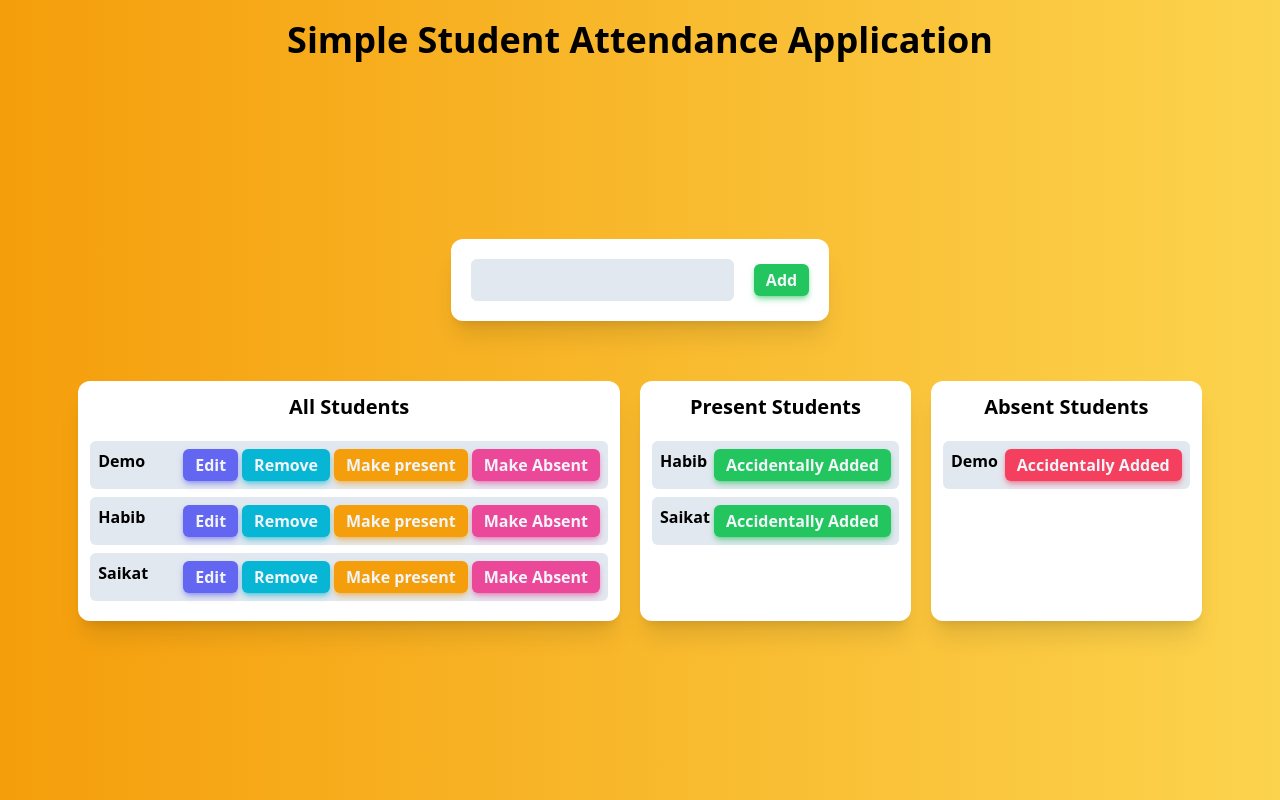
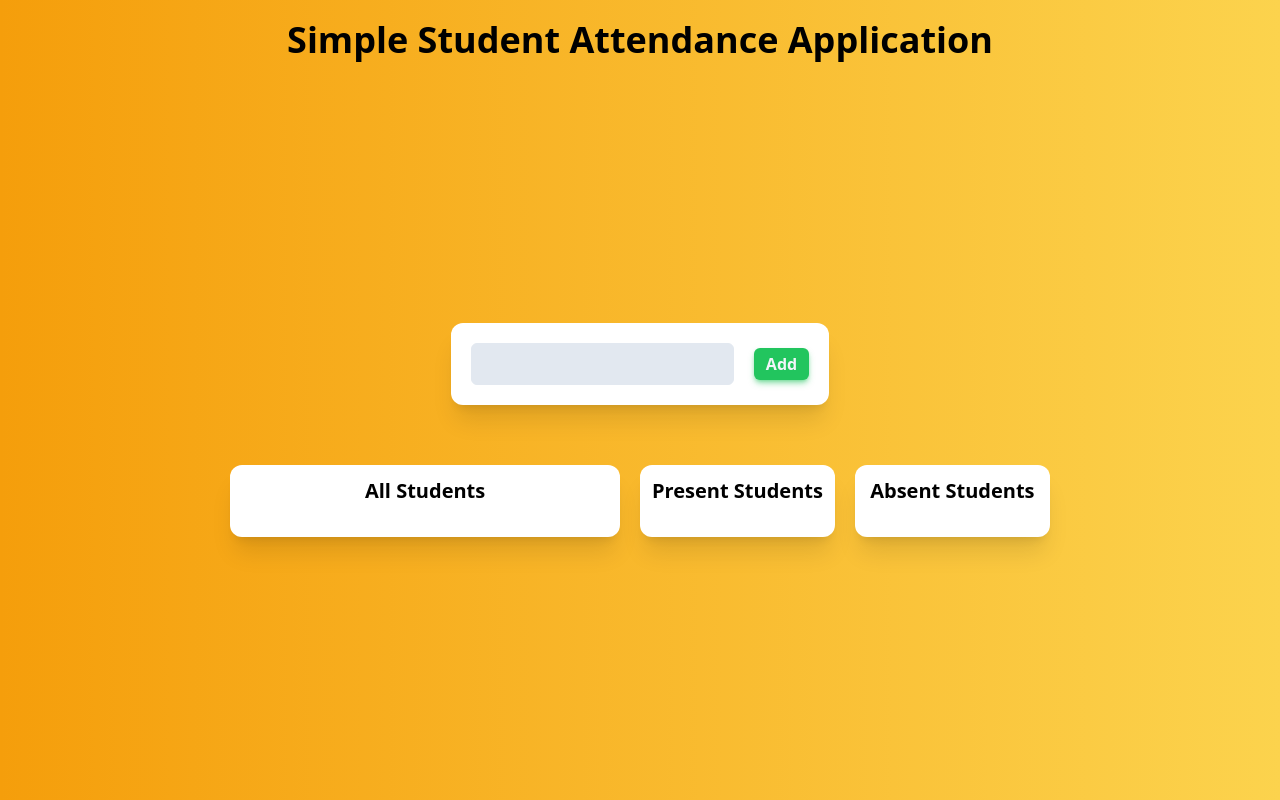
Before and after one commit to Nazmul1582/frontend-applications, a React (Create React App) app: page / in a window 1280 px wide. Built offline with nearby package versions, Linux system fonts and the light colour scheme; data requests are answered from the project's data file.

Commit message:
Simple Student Attendance Application with Context API

```diff
--- a/package.json
+++ b/package.json
@@ -13,7 +13,6 @@
   },
   "scripts": {
     "start": "react-scripts start",
-    "json-server": "json-server -p 5000 --watch ./src/db.json",
     "build": "react-scripts build",
     "test": "react-scripts test",
     "eject": "react-scripts eject"
--- a/public/index.html
+++ b/public/index.html
@@ -24,7 +24,7 @@
       work correctly both with client-side routing and a non-root public URL.
       Learn how to configure a non-root public URL by running `npm run build`.
     -->
-    <title>Simple Student Attendance Application with Fetch API</title>
+    <title>Simple Student Attendance Application with Context API</title>
   </head>
   <body>
     <noscript>You need to enable JavaScript to run this app.</noscript>
--- a/src/App.js
+++ b/src/App.js
@@ -1,50 +1,15 @@
-import { useEffect, useState } from "react";
 import InputArea from "./components/InputArea";
 import OutputArea from "./components/OutputArea";
 
 function App() {
-  const [studentName, setStudentName] = useState("");
-  const [allStudents, setAllStudents] = useState([]);
-  const [editMode, setEditMode] = useState(false);
-  const [editableStudent, setEditableStudent] = useState(null);
-
-  const getAllStudents = () => {
-    fetch("http://localhost:5000/students")
-      .then((response) => response.json())
-      .then((data) => setAllStudents(data))
-      .catch((err) => console.log(err));
-  };
-
-  useEffect(() => {
-    getAllStudents();
-  }, []);
-
   return (
     <div className="min-h-screen  bg-gradient-to-r from-amber-500 to-amber-300">
       <h1 className="text-center text-4xl font-bold py-5">
         Simple Student Attendance Application
       </h1>
       <div className="flex flex-col items-center justify-center custom-height">
-        <InputArea
-          states={{
-            studentName,
-            setStudentName,
-            editMode,
-            setEditMode,
-            editableStudent,
-            setEditableStudent,
-            getAllStudents,
-          }}
-        />
-        <OutputArea
-          states={{
-            allStudents,
-            setStudentName,
-            setEditMode,
-            setEditableStudent,
-            getAllStudents,
-          }}
-        />
+        <InputArea />
+        <OutputArea />
       </div>
     </div>
   );
--- a/src/components/AbsentStudents.js
+++ b/src/components/AbsentStudents.js
@@ -1,14 +1,16 @@
 import React from "react";
+import { useStudent } from "../contexts/StudentContext";
 
-const AbsentStudents = ({ allStudents, toggleHandler }) => {
+const AbsentStudents = () => {
+  const { students, toggleHandler } = useStudent();
   return (
     <div
       className={`bg-white shadow-xl rounded-xl text-center p-3 ${
-        allStudents.length > 4 && "overflow-y-scroll"
+        students.length >= 4 && "overflow-y-scroll"
       }  max-h-[50vh]`}
     >
       <h2 className="mb-5 text-xl font-bold">Absent Students</h2>
-      {allStudents.map(
+      {students.map(
         (student) =>
           student.isPresent === false && (
             <div
--- a/src/components/AllStduents.js
+++ b/src/components/AllStudents.js
@@ -1,17 +1,18 @@
 import React from "react";
+import { useStudent } from "../contexts/StudentContext";
 
-const AllStduents = ({ states }) => {
+const AllStduents = () => {
   const {
-    allStudents,
+    students,
+    setStudents,
     setStudentName,
     setEditMode,
     setEditableStudent,
-    getAllStudents,
-  } = states;
+  } = useStudent();
 
   const editHandler = (studentId) => {
     setEditMode(true);
-    const toBeEditableStudent = allStudents.find(
+    const toBeEditableStudent = students.find(
       (student) => student.id === studentId
     );
     setStudentName(toBeEditableStudent.name);
@@ -19,34 +20,34 @@ const AllStduents = ({ states }) => {
   };
 
   const removeHandler = (studentId) => {
-    fetch(`http://localhost:5000/students/${studentId}`, {
-      method: "DELETE",
-    }).then(() => getAllStudents());
+    const updatedStudents = students.filter(
+      (student) => student.id !== studentId
+    );
+    setStudents(updatedStudents);
   };
 
   const attedanceHandler = (studentId, value) => {
-    const student = allStudents.find((student) => student.id === studentId);
-    if (student.isPresent !== "") {
-      alert(`${student.name} is already in a list!`);
-      return;
-    }
-    fetch(`http://localhost:5000/students/${studentId}`, {
-      method: "PATCH",
-      body: JSON.stringify({ isPresent: value }),
-      headers: {
-        "Content-Type": "application/json; charset=UTF-8",
-      },
-    }).then(() => getAllStudents());
+    const updatedStudents = students.map((student) => {
+      if (student.id === studentId) {
+        if (student.isPresent !== undefined) {
+          alert(`${student.name} is already in a list!`);
+        } else {
+          student.isPresent = value;
+        }
+      }
+      return student;
+    });
+    setStudents(updatedStudents);
   };
 
   return (
     <div
       className={`bg-white shadow-xl rounded-xl text-center p-3 ${
-        allStudents.length > 4 && "overflow-y-scroll"
+        students.length >= 4 && "overflow-y-scroll"
       }  max-h-[50vh]`}
     >
       <h2 className="mb-5 text-xl font-bold">All Students</h2>
-      {allStudents.map((student) => (
+      {students.map((student) => (
         <div
           key={student.id}
           className="flex justify-between gap-3 font-semibold my-2 bg-slate-200 p-2 rounded-md"
--- a/src/components/InputArea.js
+++ b/src/components/InputArea.js
@@ -1,49 +1,38 @@
 import React from "react";
+import { useStudent } from "../contexts/StudentContext";
 
-const InputArea = ({ states }) => {
+const InputArea = () => {
   const {
+    studentName,
+    setStudentName,
+    students,
+    setStudents,
     editMode,
     setEditMode,
-    studentName,
-    setStudentName,
     editableStudent,
     setEditableStudent,
-    getAllStudents,
-  } = states;
+  } = useStudent();
 
-  const addStudent = () => {
+  const createHandler = () => {
     const newStudent = {
       id: Date.now() + "",
       name: studentName,
-      isPresent: "",
+      isPresent: undefined,
     };
-    fetch("http://localhost:5000/students", {
-      method: "POST",
-      body: JSON.stringify(newStudent),
-      headers: {
-        "Content-Type": "application/json; charset=UTF-8",
-      },
-    }).then(() => {
-      getAllStudents();
-      setStudentName("");
+    setStudents([...students, newStudent]);
+    setStudentName("");
+  };
+  const updateHandler = () => {
+    const updatedStudents = students.map((student) => {
+      if (student.id === editableStudent.id) {
+        student.name = studentName;
+      }
+      return student;
     });
-  };
-
-  const updateHandler = () => {
-    fetch(`http://localhost:5000/students/${editableStudent.id}`, {
-      method: "PATCH",
-      body: JSON.stringify({
-        name: studentName,
-      }),
-      headers: {
-        "Content-Type": "application/json; charset=UTF-8",
-      },
-    }).then(() => {
-      getAllStudents();
-      setStudentName("");
-      setEditMode(false);
-      setEditableStudent(null);
-    });
+    setStudents(updatedStudents);
+    setStudentName("");
+    setEditMode(false);
+    setEditableStudent(null);
   };
 
   return (
@@ -53,7 +42,7 @@ const InputArea = ({ states }) => {
         if (!studentName) {
           alert("Please type a valid name!");
         }
-        editMode ? updateHandler(e) : addStudent(e);
+        editMode ? updateHandler(e) : createHandler(e);
       }}
       className="mb-10 bg-white shadow-xl p-5 rounded-xl text-center font-bold flex justify-center items-center gap-5"
     >
--- a/src/components/OutputArea.js
+++ b/src/components/OutputArea.js
@@ -1,32 +1,13 @@
 import AbsentStudents from "./AbsentStudents";
-import AllStduents from "./AllStduents";
+import AllStduents from "./AllStudents";
 import PresentStudents from "./PresentStudents";
 
-const OutputArea = ({ states }) => {
-  const toggleHandler = (studentId) => {
-    const student = states.allStudents.find(
-      (student) => student.id === studentId
-    );
-    fetch(`http://localhost:5000/students/${studentId}`, {
-      method: "PATCH",
-      body: JSON.stringify({ isPresent: !student.isPresent }),
-      headers: {
-        "Content-Type": "application/json; charset=UTF-8",
-      },
-    }).then(() => states.getAllStudents());
-  };
-
+const OutputArea = () => {
   return (
     <div className="grid grid-cols-[2fr_1fr_1fr] gap-5 p-5">
-      <AllStduents states={states} />
-      <PresentStudents
-        allStudents={states.allStudents}
-        toggleHandler={toggleHandler}
-      />
-      <AbsentStudents
-        allStudents={states.allStudents}
-        toggleHandler={toggleHandler}
-      />
+      <AllStduents />
+      <PresentStudents />
+      <AbsentStudents />
     </div>
   );
 };
--- a/src/components/PresentStudents.js
+++ b/src/components/PresentStudents.js
@@ -1,14 +1,16 @@
 import React from "react";
+import { useStudent } from "../contexts/StudentContext";
 
-const PresentStudents = ({ allStudents, toggleHandler }) => {
+const PresentStudents = () => {
+  const { students, toggleHandler } = useStudent();
   return (
     <div
       className={`bg-white shadow-xl rounded-xl text-center p-3 ${
-        allStudents.length > 4 && "overflow-y-scroll"
+        students.length >= 4 && "overflow-y-scroll"
       }  max-h-[50vh]`}
     >
       <h2 className="mb-5 text-xl font-bold">Present Students</h2>
-      {allStudents.map(
+      {students.map(
         (student) =>
           student.isPresent && (
             <div
--- /dev/null
+++ b/src/contexts/StudentContext.js
@@ -0,0 +1,38 @@
+import { createContext, useContext, useState } from "react";
+
+const StudentContext = createContext();
+export const useStudent = () => useContext(StudentContext);
+
+const StudentContextProvider = ({ children }) => {
+  const [studentName, setStudentName] = useState("");
+  const [students, setStudents] = useState([]);
+  const [editMode, setEditMode] = useState(false);
+  const [editableStudent, setEditableStudent] = useState(null);
+
+  const toggleHandler = (studentId) => {
+    const updatedStudents = students.map((student) => {
+      if (student.id === studentId) {
+        student.isPresent = !student.isPresent;
+      }
+      return student;
+    });
+    setStudents(updatedStudents);
+  };
+
+  const value = {
+    studentName,
+    setStudentName,
+    students,
+    setStudents,
+    editMode,
+    setEditMode,
+    editableStudent,
+    setEditableStudent,
+    toggleHandler,
+  };
+  return (
+    <StudentContext.Provider value={value}>{children}</StudentContext.Provider>
+  );
+};
+
+export default StudentContextProvider;
--- a/src/db.json
+++ /dev/null
@@ -1,19 +0,0 @@
-{
-  "students": [
-    {
-      "id": "1679106820152",
-      "name": "Demo",
-      "isPresent": false
-    },
-    {
-      "id": "1679107889286",
-      "name": "Habib",
-      "isPresent": true
-    },
-    {
-      "id": "1679107892014",
-      "name": "Saikat",
-      "isPresent": true
-    }
-  ]
-}
--- a/src/index.js
+++ b/src/index.js
@@ -2,10 +2,13 @@ import React from "react";
 import ReactDOM from "react-dom/client";
 import "./index.css";
 import App from "./App";
+import StudentContextProvider from "./contexts/StudentContext";
 
 const root = ReactDOM.createRoot(document.getElementById("root"));
 root.render(
   <React.StrictMode>
-    <App />
+    <StudentContextProvider>
+      <App />
+    </StudentContextProvider>
   </React.StrictMode>
 );
```
Also changed, not shown: 1 other file (tests, documents, lock files or other folders).
